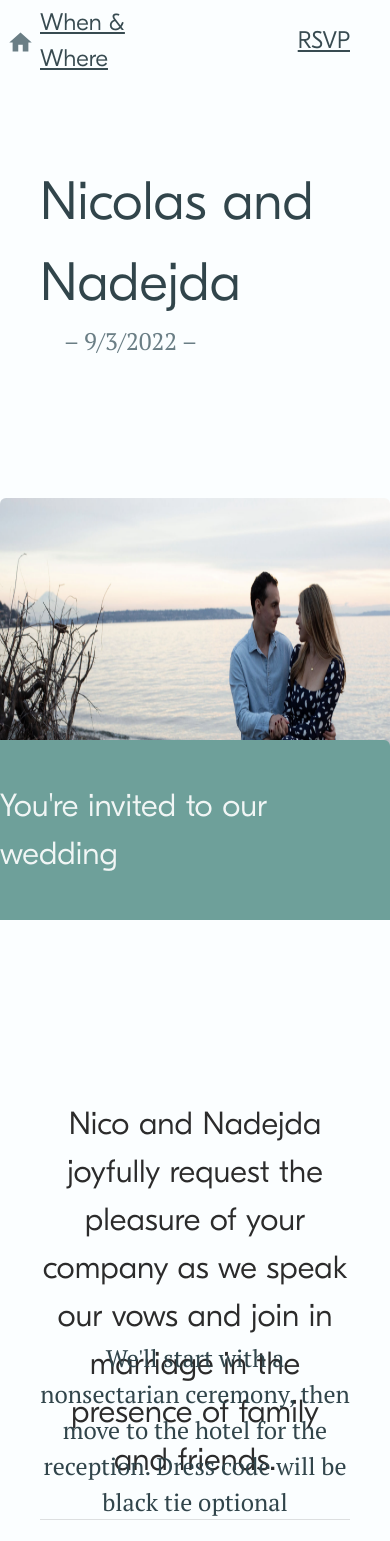
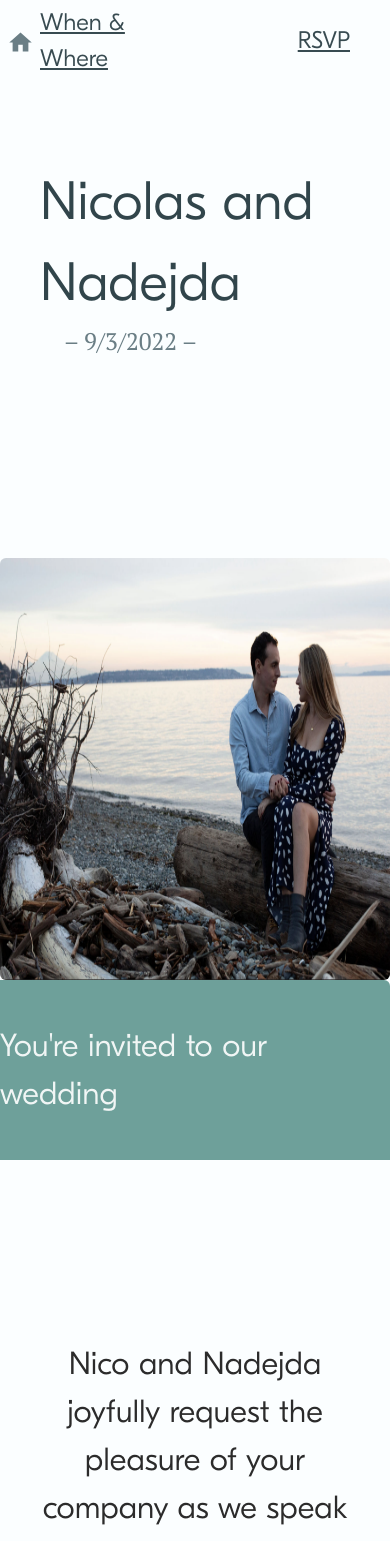
Before and after one commit to WeHateNick/nico-and-nadejda-wedding, a Next.js app: page / in a window 390 px wide. Shown: the top 1541 px of the page. Built offline with nearby package versions, Linux system fonts and the light colour scheme.

Commit message:
small homepage responsive styles

```diff
--- a/styles/Home.module.scss
+++ b/styles/Home.module.scss
@@ -19,6 +19,9 @@
   &__container {
     @extend .grid;
     grid-template-rows: repeat(8, 60px);
+    @media (max-width: var.$breakpoint--medium) {
+      grid-template-rows: repeat(12, 60px);
+    }
     align-content: end;
   }
   &__tagline {
@@ -41,6 +44,7 @@
       max-height: 100%;
       @media (max-width: var.$breakpoint--medium) {
         grid-column: 1/-1;
+        grid-row: 2 / span 8;
         height: 50vh;
       }
       align-self: end;
@@ -72,9 +76,15 @@
   }
   &__primary {
     grid-row: 4 / span 3;
+    @media (max-width: var.$breakpoint--small) {
+      grid-row: 4 / span 6;
+    }
   }
   &__secondary {
     grid-row: span 3 / -3;
+    @media (max-width: var.$breakpoint--small) {
+      grid-row: 12 / span 6;
+    }
     border-bottom: thin solid var.$color--gray--lightest;
   }
 }
```
